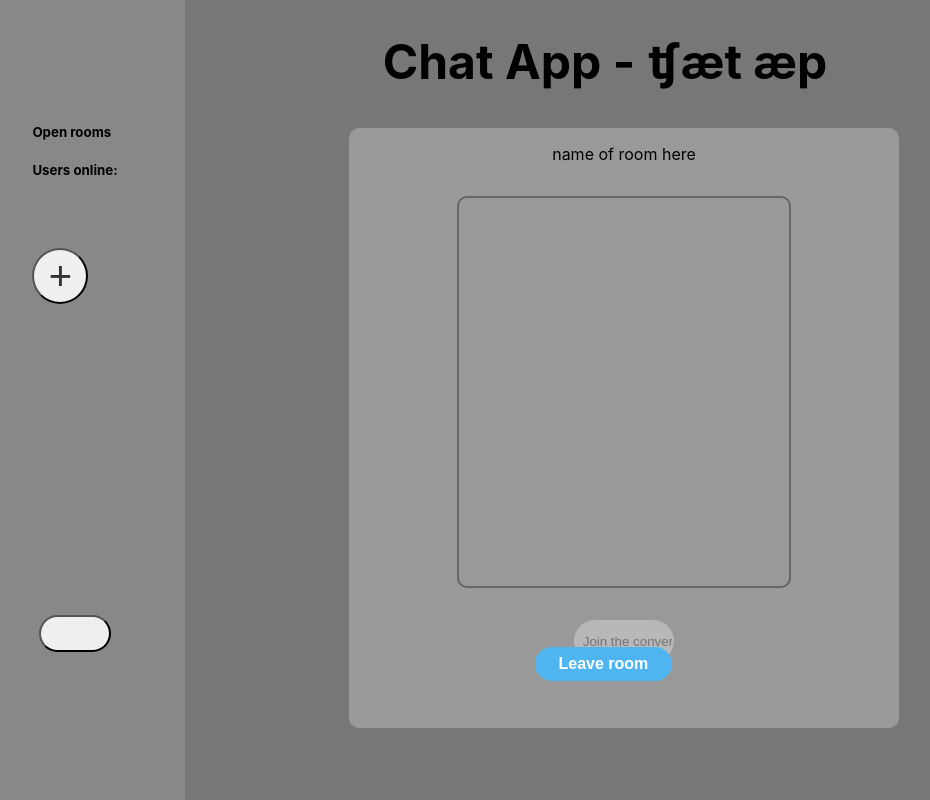
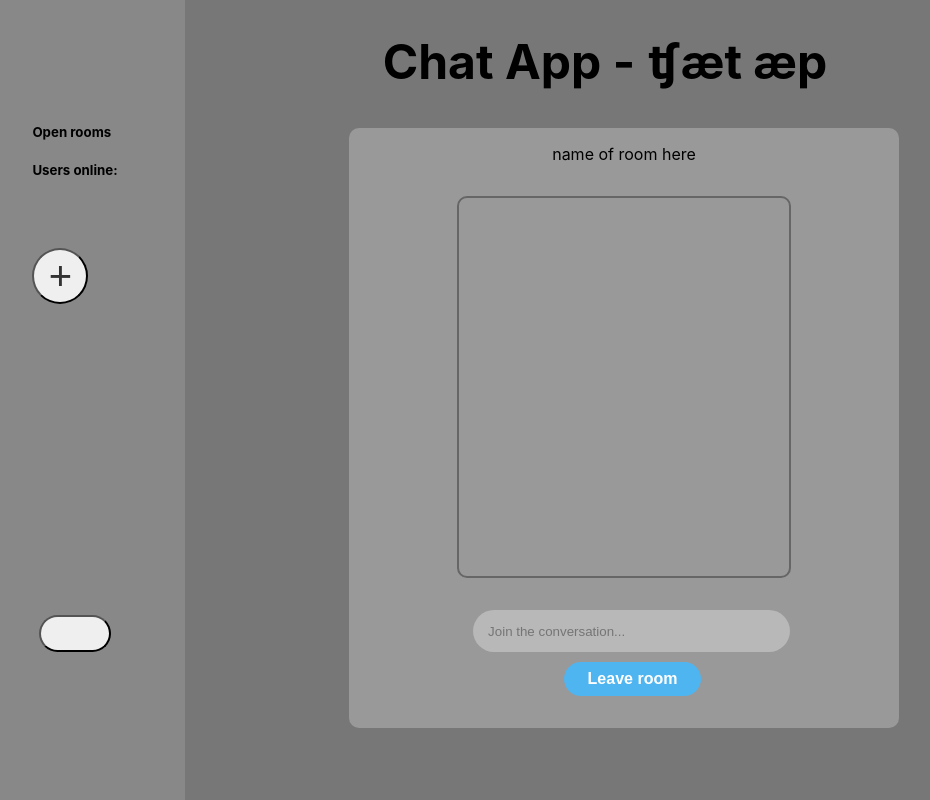
Before and after one commit to mirrenil/lab-3, a React (Create React App) app in the folder client/: page /chat in a window 1280 px wide. Shown: the whole page, without its empty margins (35-965 px from the left). Built offline with nearby package versions, Linux system fonts and the light colour scheme; some icons are missing.

Commit message:
adjusted css after merge conflict, could not open new branch becuase latest changes was not there...

```diff
--- a/client/src/components/ChatRoom.tsx
+++ b/client/src/components/ChatRoom.tsx
@@ -118,7 +118,7 @@ const rootstyle: CSSProperties = {
 }
 
 const inputStyle: CSSProperties = {
-    width: "50%",
+    width: "300px",
     borderRadius: "50px",
     border: 'none',
     height: '2.5rem',
@@ -153,8 +153,11 @@ export const buttonStyle: CSSProperties = {
   border: "none",
   cursor: "pointer",
   fontWeight: "bold",
-  marginTop: "1rem",
-  marginBottom: "1rem"
+  marginTop: "2.5rem",
+  marginBottom: ".1rem",
+  position: "relative",
+  left: "30%",
+
 };
 
 export default ChatRoom;
```
